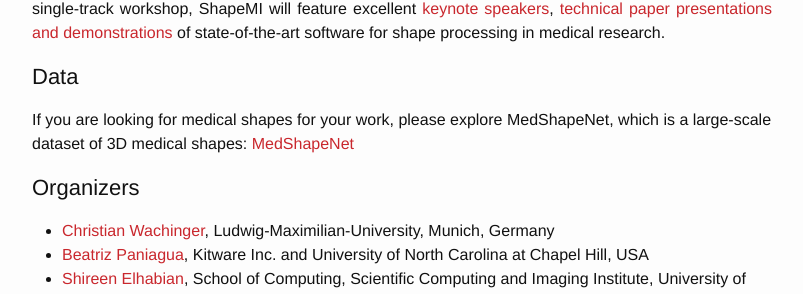
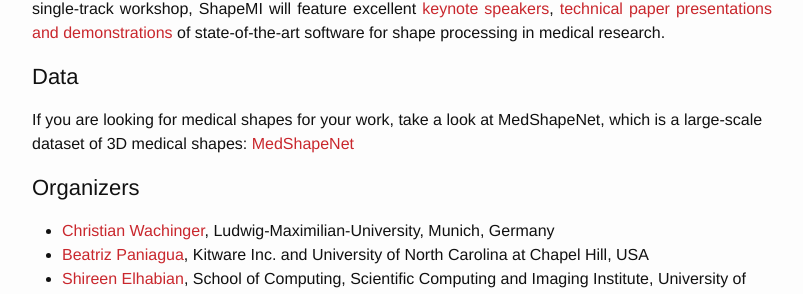
Before and after one commit to shapemi/shapemi.github.io, a Jekyll site: the page built from index.md, in a window 1280 px wide and 900 px high, scrolled down 1308 px. Shown: the part 149-443 px from the top of the window, without its empty margins (238-1041 px from the left). Built offline with Jekyll 4.4.1, drawn with Linux system fonts in a browser that asks for light colours; our own code applies the rules of GitHub Pages for plain Markdown files.

Commit message:
Update index.md

```diff
--- a/index.md
+++ b/index.md
@@ -30,7 +30,7 @@ This workshop targets theoretical contributions as well as exciting applications
 <p align="justify"> This workshops aims at bringing together medical imaging scientists to discuss novel approaches and application in shape and geometry processing and their use in research and clinical studies and applications. Another aim is to explore novel, cutting-edge theoretical methods and their usefulness for medical applications, such as from the fields of geometric learning or spectral shape analysis. As a single-track workshop, ShapeMI will feature excellent <a href="https://shapemi.github.io/keynotes/">keynote speakers</a>, <a href="https://shapemi.github.io/submission/">technical paper presentations and demonstrations</a> of state-of-the-art software for shape processing in medical research. </p>
 
 # Data
-If you are looking for medical shapes for your work, please explore MedShapeNet, which is a large-scale dataset of 3D medical shapes: <a href="https://medshapenet.ikim.nrw/">MedShapeNet</a>
+If you are looking for medical shapes for your work, take a look at MedShapeNet, which is a large-scale dataset of 3D medical shapes: <a href="https://medshapenet.ikim.nrw/">MedShapeNet</a>
 
 # Organizers
 - [Christian Wachinger](http://wachinger.devweb.mwn.de/people/), Ludwig-Maximilian-University, Munich, Germany
```
